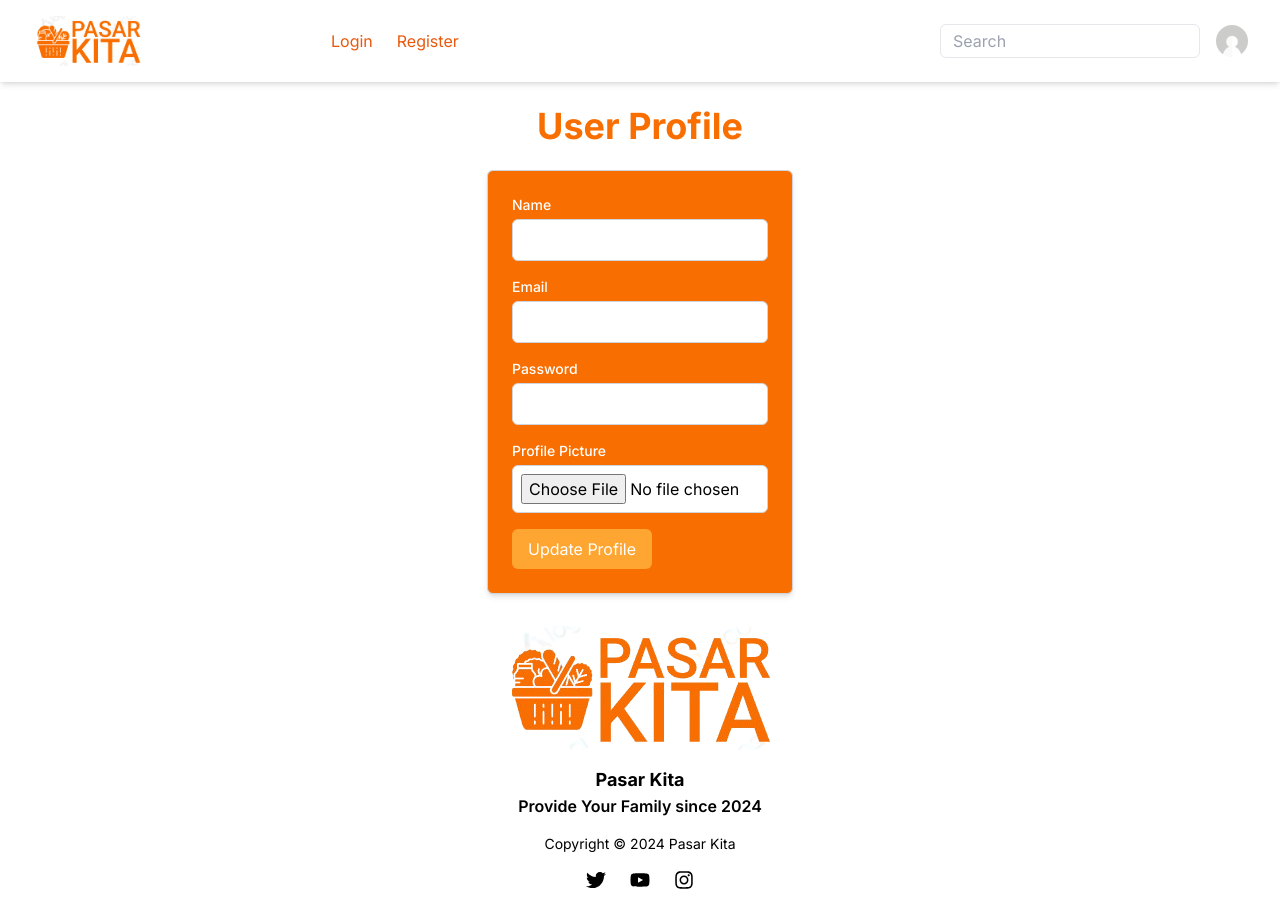
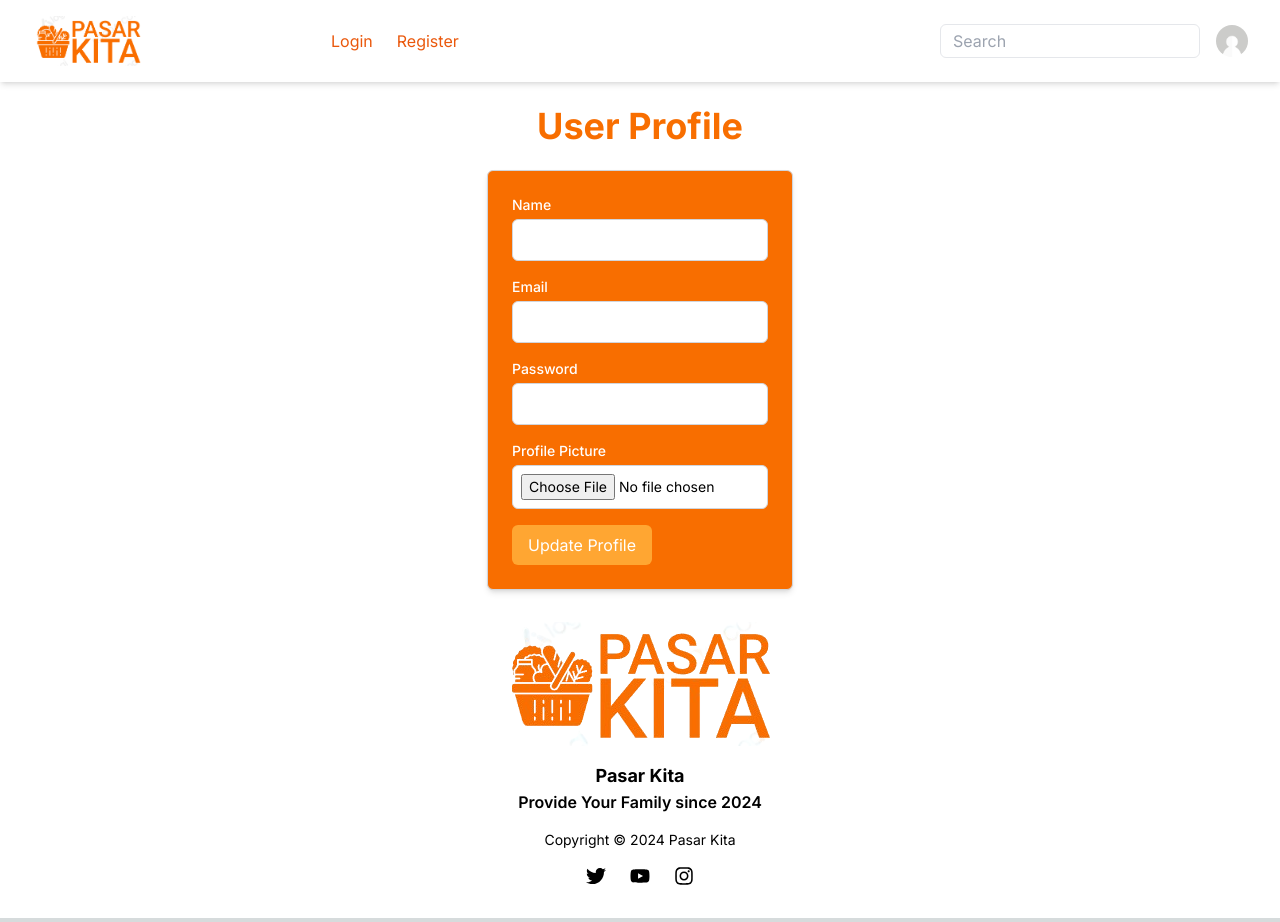
Before and after one commit to purwadhikafullstack/JCWD2804-02, a Next.js app in the folder apps/web/: page /profile in a window 1280 px wide. Built offline with nearby package versions, Linux system fonts and the light colour scheme.

Commit message:
fix: env and profile

```diff
--- a/apps/web/src/components/ProfilePage/Profile.tsx
+++ b/apps/web/src/components/ProfilePage/Profile.tsx
@@ -49,7 +49,7 @@
               <input
                 type="file"
                 name="profilePicture"
-                className="mt-1 block w-64 p-2 border bg-white text-black border-gray-300 rounded-md"
+                className="mt-1 block w-64 text-sm p-2 border bg-white text-black border-gray-300 rounded-md"
               />
             </div>
 
```
Also changed, not shown: 2 other files (tests, documents, lock files or other folders).
